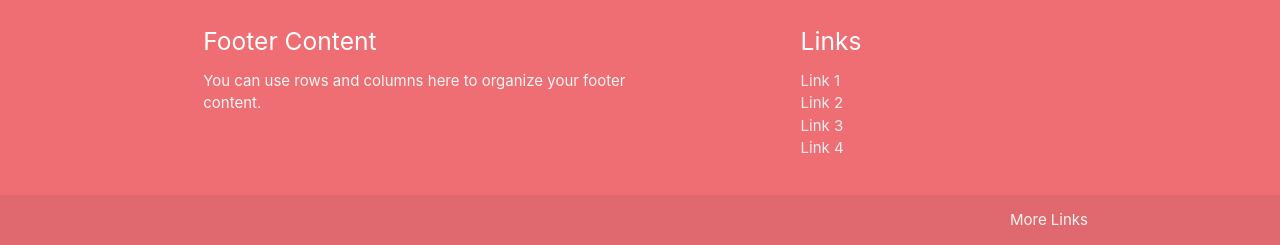
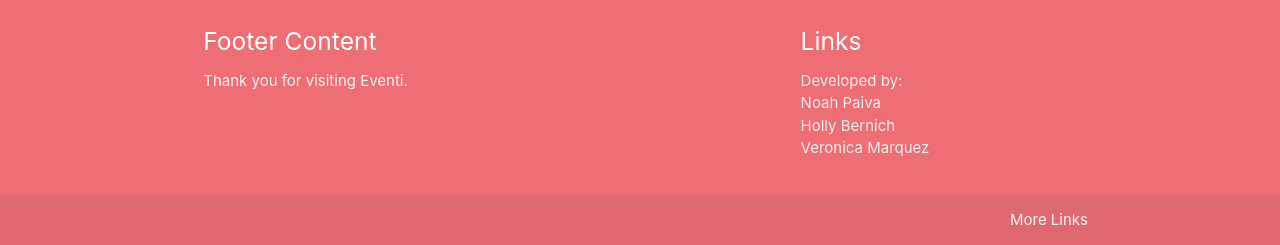
Before and after one commit to noahpaiva/Eventi, a plain HTML site: page index.html in a window 1280 px wide. Shown: the part 1370-1615 px from the top of the page. Drawn offline with nearby package versions, Linux system fonts and the light colour scheme; some packages are replaced by stand-ins of ours; no server answers.

Commit message:
Update index.html

```diff
--- a/index.html
+++ b/index.html
@@ -303,15 +303,15 @@
           <div class="row">
             <div class="col l6 s12">
               <h5 class="white-text">Footer Content</h5>
-              <p class="grey-text text-lighten-4">You can use rows and columns here to organize your footer content.</p>
+              <p class="grey-text text-lighten-4">Thank you for visiting Eventi.</p>
             </div>
             <div class="col l4 offset-l2 s12">
               <h5 class="white-text">Links</h5>
               <ul>
-                <li><a class="grey-text text-lighten-3" href="#!">Link 1</a></li>
-                <li><a class="grey-text text-lighten-3" href="#!">Link 2</a></li>
-                <li><a class="grey-text text-lighten-3" href="#!">Link 3</a></li>
-                <li><a class="grey-text text-lighten-3" href="#!">Link 4</a></li>
+                <li><a class="grey-text text-lighten-3" href="#!">Developed by:</a></li>
+                <li><a class="grey-text text-lighten-3" href="#!">Noah Paiva</a></li>
+                <li><a class="grey-text text-lighten-3" href="#!">Holly Bernich</a></li>
+                <li><a class="grey-text text-lighten-3" href="#!">Veronica Marquez</a></li>
               </ul>
             </div>
           </div>
```
